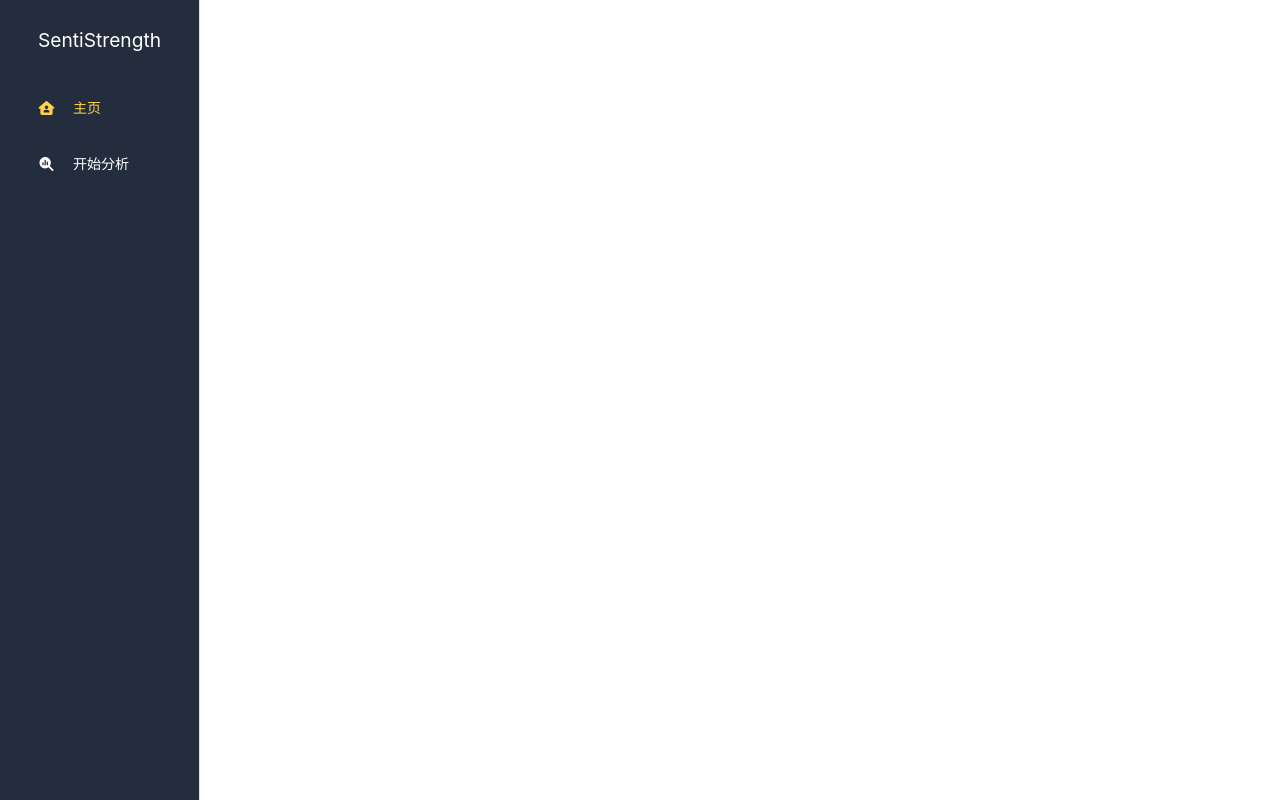
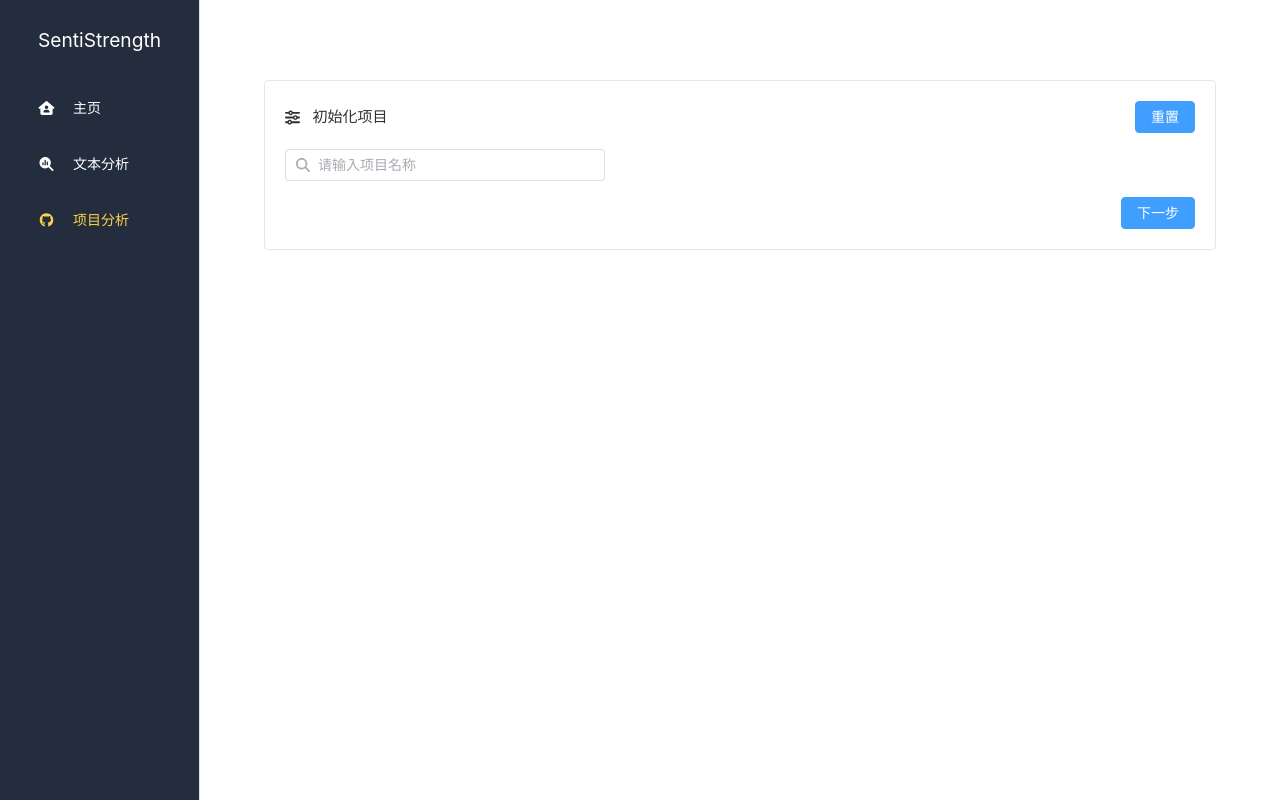
Before and after one commit to SentiSamoyed/SentiStrength-FE, a Vue app: page /repo in a window 1280 px wide. Built offline with nearby package versions, Linux system fonts and the light colour scheme.

Commit message:
feat: 增加项目分析栏

```diff
--- a/package.json
+++ b/package.json
@@ -11,6 +11,7 @@
   },
   "dependencies": {
     "@fortawesome/fontawesome-svg-core": "^6.4.0",
+    "@fortawesome/free-brands-svg-icons": "^6.4.0",
     "@fortawesome/free-solid-svg-icons": "^6.4.0",
     "@fortawesome/vue-fontawesome": "^3.0.3",
     "axios": "^1.3.4",
--- a/src/apis/index.js
+++ b/src/apis/index.js
@@ -3,11 +3,16 @@ import axios from 'axios'
 const API_BASE_URL = '/api'
 
 const endpoints = {
-  sentimentAnalysisText: '/sentiment/analysis/text'
+  sentimentAnalysisText: '/sentiment/analysis/text',
+  getAllVersions: '/repo/versions',
+  initRepo: '/repo/init'
 }
 
 const api = {
-  sentimentAnalysisText: (data) => axios.post(`${API_BASE_URL}${endpoints.sentimentAnalysisText}`, data)
+  sentimentAnalysisText: (data) => axios.post(`${API_BASE_URL}${endpoints.sentimentAnalysisText}`, data),
+  getAllVersions: (path) => axios.get(`${API_BASE_URL}${endpoints.getAllVersions}?path=${path}`),
+  initRepo: (path) => axios.post(`${API_BASE_URL}${endpoints.initRepo}?path=${path}`)
+
 }
 
 export default api
--- /dev/null
+++ b/src/components/repo/RepoInit.vue
@@ -0,0 +1,80 @@
+<template>
+  <el-card class='card' shadow='hover'>
+    <div class='card-header'>
+      <div class='icon-text'>
+        <font-awesome-icon class='icon' icon='fa-solid fa-sliders' />
+        <span>初始化项目</span>
+      </div>
+      <el-button type='primary' @click='reset'>重置</el-button>
+    </div>
+
+    <el-input placeholder='请输入项目名称' v-model='form.repoPath' style='width: 20rem; margin: 1rem 0'>
+      <template #prefix>
+        <font-awesome-icon icon='fa-solid fa-search' />
+      </template>
+    </el-input>
+
+    <div class='button-container'>
+      <slot class='button' name='button'></slot>
+    </div>
+  </el-card>
+</template>
+
+<script>
+export default {
+  name: 'RepoInit',
+  data() {
+    return {
+      form: {
+        repoPath: ''
+      }
+    }
+  },
+  methods: {
+    reset() {
+
+      this.$message.success('已重置选项')
+    }
+  }
+}
+</script>
+<style scoped>
+.card {
+    margin: 1rem 0;
+}
+
+.card-header {
+    display: flex;
+    justify-content: space-between;
+    align-items: center;
+}
+
+.button-container {
+    display: flex;
+    justify-content: flex-end;
+}
+
+el-form-item {
+    width: 200px;
+}
+
+.checkboxes {
+    margin: 1rem;
+}
+
+.checkbox {
+    width: 200px;
+}
+
+.icon-text {
+    display: flex;
+    align-items: center;
+    justify-content: center;
+}
+
+.icon-text span {
+    flex: 1;
+    min-width: 100px;
+    text-align: center;
+}
+</style>
--- a/src/main.js
+++ b/src/main.js
@@ -12,12 +12,14 @@ import { library } from '@fortawesome/fontawesome-svg-core'
 import { FontAwesomeIcon } from '@fortawesome/vue-fontawesome'
 
 /* import specific icons */
-import { faFileLines, faHouseUser, faMagnifyingGlassChart, faSliders, faTable } from '@fortawesome/free-solid-svg-icons'
+import { faFileLines, faHouseUser, faMagnifyingGlassChart, faSliders, faTable, faSearch } from '@fortawesome/free-solid-svg-icons'
+
+import { faGithub } from '@fortawesome/free-brands-svg-icons/faGithub'
 
 const app = createApp(App)
 
 /* add icons to the library */
-library.add(faHouseUser, faMagnifyingGlassChart, faSliders, faFileLines, faTable)
+library.add(faHouseUser, faMagnifyingGlassChart, faSliders, faFileLines, faTable, faGithub, faSearch)
 
 
 app.use(router)
--- a/src/router/index.js
+++ b/src/router/index.js
@@ -1,5 +1,5 @@
 import { createRouter, createWebHistory } from 'vue-router'
-import AnalyseView from '@/views/AnalyseView.vue'
+import AnalyseView from '@/views/TextAnalyseView.vue'
 import HomeView from '@/views/HomeView.vue'
 
 const router = createRouter({
@@ -13,6 +13,10 @@ const router = createRouter({
       path: '/analyse',
       name: 'analyse',
       component: AnalyseView
+    }, {
+    path: '/repo',
+      name: 'repo',
+      component: () => import('@/views/RepoAnalyseView.vue')
     }
   ]
 })
--- a/src/views/NavigationView.vue
+++ b/src/views/NavigationView.vue
@@ -3,7 +3,7 @@
   <el-menu
     active-text-color='#ffd04b'
     background-color='#242d3d'
-    default-active='/'
+    :default-active='this.$route.path'
     router
     style='height: 100%'
     text-color='#fff'
@@ -19,12 +19,16 @@
     </el-menu-item>
     <el-menu-item class='menu-item' index='/analyse'>
       <font-awesome-icon class='icon' icon='fa-solid fa-magnifying-glass-chart' />
-      <span>开始分析</span>
+      <span>文本分析</span>
+    </el-menu-item>
+    <el-menu-item class='menu-item' index='/repo'>
+      <font-awesome-icon class='icon' icon='fa-brands fa-github' />
+      <span>项目分析</span>
     </el-menu-item>
   </el-menu>
 </template>
 
-<script lang='ts' setup>
+<script>
 </script>
 
 <style>
--- /dev/null
+++ b/src/views/RepoAnalyseView.vue
@@ -0,0 +1,40 @@
+<template>
+  <main>
+
+    <!--未初始化项目时显示-->
+    <RepoInit ref='RepoInit' v-if='this.repo === ""'>
+      <template #button>
+        <el-button type='primary' @click='initRepo'>下一步</el-button>
+      </template>
+    </RepoInit>
+
+    <!--已初始化项目时显示-->
+
+  </main>
+</template>
+<script>
+import RepoInit from '@/components/repo/RepoInit.vue'
+import apis from '@/apis'
+
+export default {
+  name: 'RepoAnalyseView',
+  components: { RepoInit },
+  data() {
+    return {
+      // 初始化后的项目路径
+      repo: ''
+    }
+  },
+  methods: {
+    initRepo() {
+      let repoPath = this.$refs.RepoInit.form.repoPath
+      apis.initRepo(repoPath).then(res => {
+        this.repo = repoPath
+        this.$message.success('初始化成功')
+      }).catch(err => {
+        this.$message.error('初始化失败: ' + err)
+      })
+    }
+  }
+}
+</script>
```
Also changed, not shown: src/views/TextAnalyseView.vue (renamed from src/views/AnalyseView.vue), src/views/TextView.vue (deleted), 1 other file (tests, documents, lock files or other folders).
